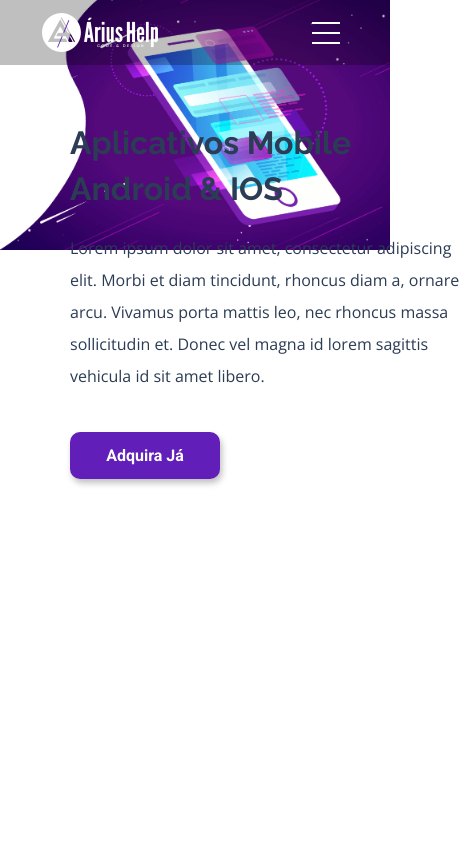
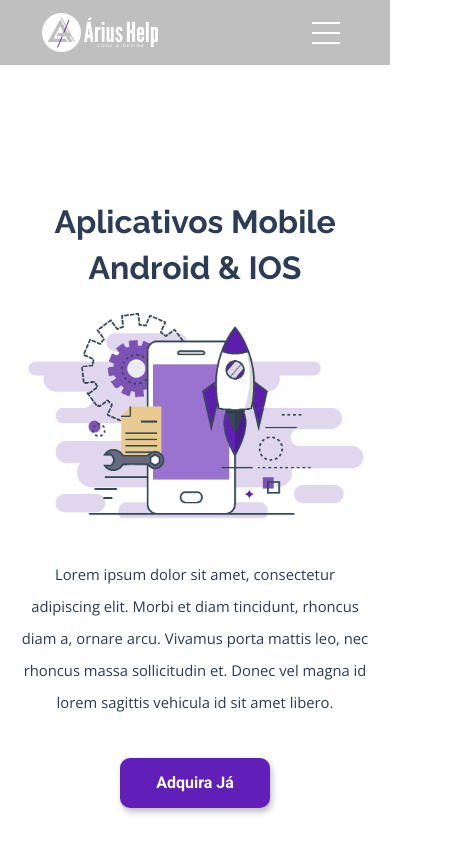
Before and after one commit to arius-help-dev/ariushelp-website, a React (Create React App) app in the folder web/: page /services/apps in a window 390 px wide. Shown: the top 854 px of the page, 470 px wide, since content can reach past the window. Built offline with nearby package versions, Linux system fonts and the light colour scheme.

Commit message:
Services/Apps: Alterando estrutura, imagens e estilo

```diff
--- a/web/src/pages/Apps/index.js
+++ b/web/src/pages/Apps/index.js
@@ -3,6 +3,8 @@ import { Link } from "react-router-dom";
 import "./styles.css";
 
 import Navbar from "../../components/Navbar";
+
+import smartphone from "../../assets/services-app.png";
 
 const Apps = () => {
   return (
@@ -10,16 +12,20 @@ const Apps = () => {
       <Navbar />
 
       <div id="apps-content">
-        <div className="container">
-          <div className="content">
+        <div className="row">
+          <div className="first-column">
             <h1>Aplicativos Mobile Android &amp; IOS</h1>
+            <img src={smartphone} alt="Desenvolvimento de Apps"/>
             <p>
               Lorem ipsum dolor sit amet, consectetur adipiscing elit. Morbi et
               diam tincidunt, rhoncus diam a, ornare arcu. Vivamus porta mattis
               leo, nec rhoncus massa sollicitudin et. Donec vel magna id lorem
               sagittis vehicula id sit amet libero.{" "}
             </p>
-            <Link className="button">Adquira Já</Link>
+            <Link className="button" to="/contact">Adquira Já</Link>
+          </div>
+          <div className="last-column">
+            <img src={smartphone} alt="Desenvolvimento de Apps"/>
           </div>
         </div>
       </div>
--- a/web/src/pages/Apps/styles.css
+++ b/web/src/pages/Apps/styles.css
@@ -1,37 +1,104 @@
 #apps-content {
-  min-height: 100vh;
-  width: 100%;
-  background: url("../../assets/services-app-background.png");
-  background-position: top right;
-  background-repeat: no-repeat;
-  background-size: contain;
+  width: 100vw;
 }
 
-#apps-content .container {
+#apps-content .row {
   width: 100%;
-  padding: 120px 70px;
-  padding-bottom: 0;
+  height: 100vh;
+  padding: 0 70px;
+  display: flex;
+  flex-direction: row;
+  justify-content: space-between;
+  align-items: center;
 }
 
-#apps-content .container .content {
-  width: 400px;
+#apps-content .row .first-column {
+  min-width: 370px;
+  max-width: 400px;
+  color: var(--dark);
 }
 
-#apps-content .container .content h1 {
+#apps-content .row .first-column h1 {
   font-size: 2rem;
   line-height: 46px;
   margin-bottom: 20px;
 }
 
-#apps-content .container .content p {
+#apps-content .row .first-column p {
   font-size: 1rem;
   line-height: 32px;
   margin-bottom: 40px;
 }
 
-#apps-content .container .content .button {
+#apps-content .row .first-column img {
+  display: none;
+}
+
+#apps-content .row .first-column .button {
   border-radius: 10px;
   background-color: var(--purple);
   max-width: 150px;
   font-size: 1rem;
 }
+
+#apps-content .row .last-column {
+  max-width: 720px;
+  margin-left: 20px;
+}
+
+#apps-content .row .last-column img{
+  width: 100%;
+}
+
+@media (max-width: 1020px) {
+  #apps-content .row {
+    padding: 0 40px;
+  }
+
+  #apps-content .row .first-column h1 {
+    font-size: 2rem;
+  }
+
+  #apps-content .row .first-column p {
+    font-size: 0.925rem;
+  }
+
+  #apps-content .row .first-column {
+    min-width: 320px;
+  }
+
+}
+
+@media (max-width: 780px) {
+  #apps-content {
+    padding: 80px 0px;
+  }
+
+  #apps-content .row {
+    flex-direction: column;
+    justify-content: center;
+    align-items: center;
+    padding: 0px 20px;
+  }
+
+  #apps-content .row .first-column {
+    min-width: auto;
+    max-width: 620px;
+    text-align: center;
+  }
+
+  #apps-content .row .first-column img {
+    display: flex;
+    width: 100%;
+    margin-bottom: 40px;
+  }
+
+  #apps-content .row .first-column .button {
+    margin: 0 auto;
+  }
+
+  #apps-content .row .last-column {
+    display: none;
+  }
+
+}
```
Also changed, not shown: web/src/assets/services-app-background.png (deleted), web/src/assets/services-app.png (added).
